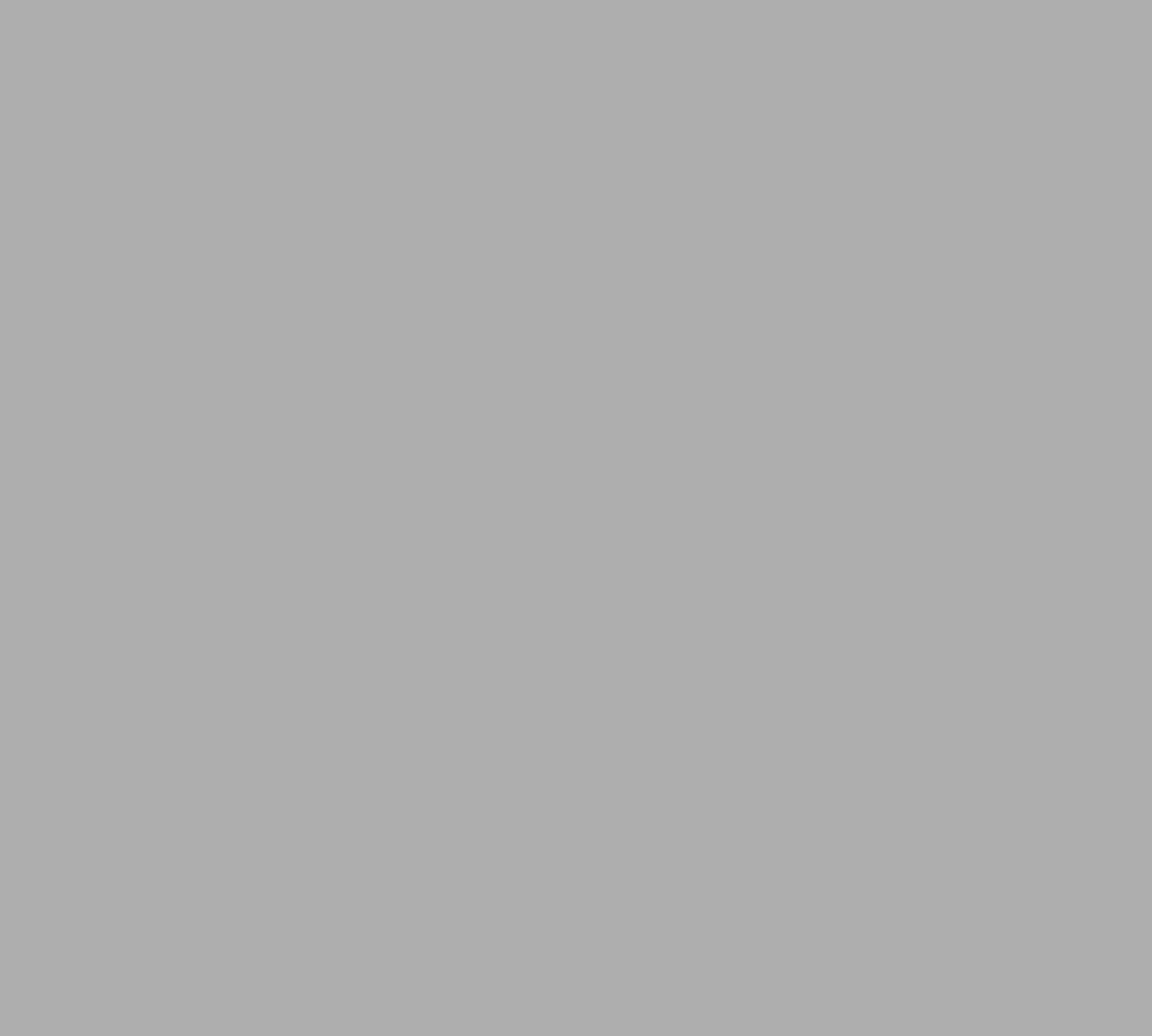
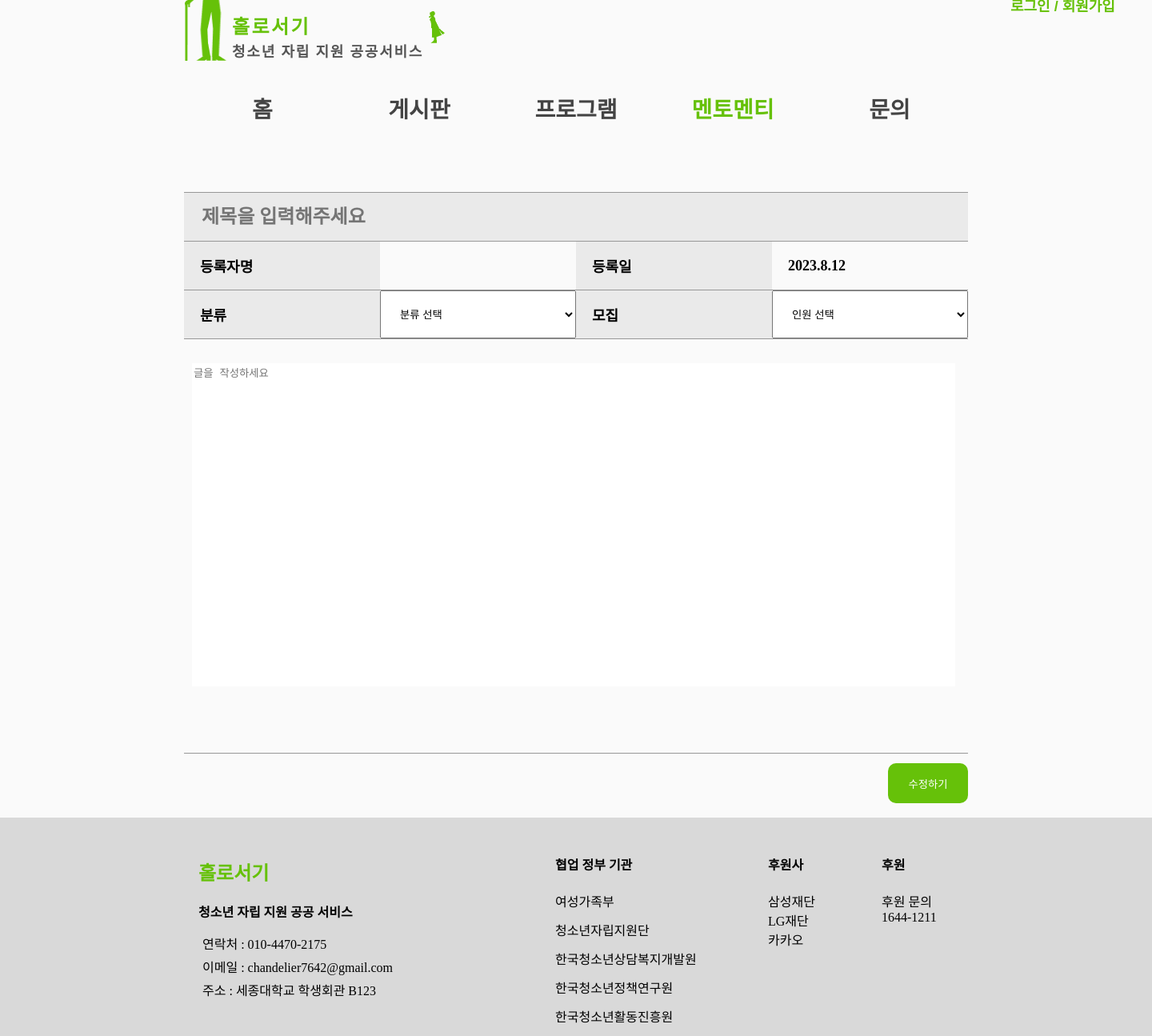
Before and after one commit to Teamo-project/Teamo-frontend, a React (Create React App) app: page /editpost/1 in a window 1280 px wide. Before the commit this address had no page. Shown: the part 60-1355 px from the top of the page at 80% size, 1440 px wide, since content can reach past the window. Before the commit the page ends 800 px from the top, so only its background shows below. Built offline with nearby package versions, Linux system fonts and the light colour scheme; a small style sheet from the web is missing.

Commit message:
멘토멘티 role 수정

```diff
--- a/src/App.js
+++ b/src/App.js
@@ -47,7 +47,7 @@ function App() {
           <Route path="/postlist" element={<Mento />}></Route>
           <Route path="/createpost" element={<CreatePost />}></Route>
           <Route path="/viewpost/:postingId" element={<ViewPost />}></Route>
-          <Route path="/editpost" element={<EditPost />}></Route>
+          <Route path="/editpost/:postingId" element={<EditPost />}></Route>
           <Route path="/inquire" element={<Inquire />}></Route>
         </Routes>
       </Router>
--- a/src/components/js/Redirection.js
+++ b/src/components/js/Redirection.js
@@ -28,6 +28,7 @@ function Redirection() {
         )
         .then(() => {
           userInfo = JSON.parse(jwtDecode(accessToken).USER);
+          console.log(userInfo);
           localStorage.setItem("token", accessToken);
           dispatch(
             login({
@@ -40,9 +41,10 @@ function Redirection() {
               userAge: userInfo.age,
               userPhone: userInfo.phone,
               userRegion: userInfo.region,
+              userRole: userInfo.role,
             })
           );
-          navigate("/");
+          //navigate("/");
         });
     } catch (err) {
       alert("oAuth token expired");
--- a/src/components/js/navigation.js
+++ b/src/components/js/navigation.js
@@ -4,7 +4,7 @@ import navigation from "../css/navigation.module.css";
 import { Link, useNavigate } from "react-router-dom";
 import { Button } from "react-bootstrap";
 import { useEffect, useState } from "react";
-
+import axios from "axios";
 import Mypage from "../../routes/js/mypage";
 import { useDispatch, useSelector } from "react-redux";
 import { logout } from "../../redux/slices/userSlice";
@@ -15,7 +15,7 @@ import log from "../img/Logout.png";
 function Navigation(prop) {
   const token = useSelector((state) => state.persistedReducer.user.userToken);
   const user = useSelector((state) => state.persistedReducer.user.userId);
-
+  const accessToken = localStorage.getItem("token");
   const navigate = useNavigate();
   const dispatch = useDispatch();
   const LogOut = () => {
--- a/src/redux/slices/userSlice.js
+++ b/src/redux/slices/userSlice.js
@@ -12,6 +12,7 @@ export const userSlice = createSlice({
     userAge: "",
     userPhone: "",
     userRegion: "",
+    userRole: "",
   },
   reducers: {
     login: (state, action) => {
@@ -24,6 +25,7 @@ export const userSlice = createSlice({
       state.userAge = action.payload.userAge;
       state.userPhone = action.payload.userPhone;
       state.userRegion = action.payload.userRegion;
+      state.userRole = action.payload.userRole;
     },
     logout: (state) => {
       state.userToken = "";
--- a/src/routes/css/createPost.module.css
+++ b/src/routes/css/createPost.module.css
@@ -6,6 +6,7 @@
   margin: 300px auto 0;
 }
 .titleText {
+  width: 980px;
   margin-left: 20px;
   border: 0px solid;
   background-color: #eaeaea;
--- a/src/routes/js/mentormentee/createPost.js
+++ b/src/routes/js/mentormentee/createPost.js
@@ -1,5 +1,5 @@
 import Navigation from "../../../components/js/navigation";
-import Footer from "../../../components/js/footer";
+
 import post from "../../css/createPost.module.css";
 import { useState } from "react";
 import axios from "axios";
@@ -49,7 +49,7 @@ function CreatePost() {
           },
           {
             headers: {
-              Authorization: `Bearer debug`,
+              Authorization: `Bearer ${accessToken}`,
             },
           }
         )
--- a/src/routes/js/mentormentee/editPost.js
+++ b/src/routes/js/mentormentee/editPost.js
@@ -1,29 +1,30 @@
 import Navigation from "../../../components/js/navigation";
-import Footer from "../../../components/js/footer";
+
 import post from "../../css/createPost.module.css";
 import { useState } from "react";
 import axios from "axios";
-import { useNavigate } from "react-router-dom";
-import { useEffect } from "react";
+import { useNavigate, useParams } from "react-router-dom";
 import { Link } from "react-router-dom";
+import home from "../../css/home.module.css";
 import menu from "../../../components/css/navigationMenu.module.css";
 import { Button } from "react-bootstrap";
+import { useSelector } from "react-redux";
 function EditPost() {
+  const accessToken = localStorage.token;
+  const registor = useSelector((state) => state.persistedReducer.user.userName);
   const [mainText, setMainText] = useState("");
   const [title, setTitle] = useState("");
   const [category, setCategory] = useState("");
-  const [count, setCount] = useState("");
-  const [info, setInfo] = useState({
-    title: "",
-    description: "",
-    category: "",
-    limited: "",
-  });
+  const [recruit, setRecruit] = useState("");
   const today = new Date();
   const navigate = useNavigate();
+
+  const postingId = useParams().postingId;
   const registDay =
     today.getFullYear() + "." + (today.getMonth() + 1) + "." + today.getDate();
-
+  const handleRecruit = (e) => {
+    setRecruit(e.target.value);
+  };
   const handleMainText = (e) => {
     setMainText(e.target.value);
   };
@@ -32,47 +33,24 @@ function EditPost() {
   };
   const handleCategory = (e) => {
     setCategory(e.target.value);
-    console.log(title, mainText, category);
   };
-  useEffect(() => {
-    axios
+
+  const editRequest = () => {
+    if (title == "" || category == "" || recruit == "" || mainText == "") {
+      alert("정보를 모두 기입 후 수정하기 버튼을 눌러주세요");
+    } else {
+      axios //멘토링 게시글 생성
         .put(
-        "http://ec2-3-37-185-169.ap-northeast-2.compute.amazonaws.com:8080/v1/mentoring/1",
-        {
-          title: "법률 멘토링",
-          description: "abcde",
-          category: "법률",
-          limited: 5,
-        },
-        {
-          headers: {
-            Authorization: "Bearer debug",
-          },
-        }
-      )
-      .then(function (res) {
-        setInfo({
-          title: res.data.title,
-          description: res.data.description,
-          category: res.data.category,
-          limited: res.data.limited,
-        });
-        setCount(res.data.count);
-      });
-  }, []);
-  const posting = () => {
-    axios
-      .post(
-        "http://ec2-3-37-185-169.ap-northeast-2.compute.amazonaws.com:8080/v1/mentoring",
+          `http://ec2-3-37-185-169.ap-northeast-2.compute.amazonaws.com:8080/v1/mentoring/${postingId}`,
           {
             title: title,
             description: mainText,
             category: category,
-          limited: 5,
+            limited: recruit,
           },
           {
             headers: {
-            Authorization: "Bearer debug",
+              Authorization: `Bearer ${accessToken}`,
             },
           }
         )
@@ -83,6 +61,7 @@ function EditPost() {
         .catch(function (error) {
           console.log(error);
         });
+    }
   };
   function subTitleBack(input, flag) {
     return flag == "1" ? (
@@ -107,8 +86,7 @@ function EditPost() {
           display: "flex",
           flexDirection: "column",
           width: "980px",
-          // marginLeft: "230px",
-          // marginRight: "230px",
+
           margin: "0 auto",
         }}
       >
@@ -145,19 +123,18 @@ function EditPost() {
           <div className={post.postTitle}>
             <input
               onChange={handleTitle}
-              placeholder={info.title}
+              placeholder="제목을 입력해주세요"
               className={post.titleText}
             ></input>
           </div>
           <hr className={post.line}></hr>
           <div className={post.subTitleBox}>
-            {subTitleBack("등록자명", 0)} {subTitleBack("최원서", 1)}
+            {subTitleBack("등록자명", 0)} {subTitleBack(registor, 1)}
             {subTitleBack("등록일", 0)} {subTitleBack(registDay, 1)}
           </div>
           <hr className={post.line}></hr>
           <div className={post.subTitleBox}>
-            {subTitleBack("", 0)} {subTitleBack("", 1)}
-            {subTitleBack("분류", 0)}{" "}
+            {subTitleBack("분류", 0)}
             <select
               onClick={handleCategory}
               className={post.subTitle}
@@ -170,6 +147,26 @@ function EditPost() {
               <option value={"상담"}>상담</option>
               <option value={"기타"}>기타</option>
             </select>
+            {subTitleBack("모집 ", 0)}
+            <select
+              onClick={handleRecruit}
+              className={post.subTitle}
+              style={{ width: "270px" }}
+            >
+              <option value="" disabled selected>
+                인원 선택
+              </option>
+              <option value={"1"}>1</option>
+              <option value={"2"}>2</option>
+              <option value={"3"}>3</option>
+              <option value={"4"}>4</option>
+              <option value={"5"}>5</option>
+              <option value={"6"}>6</option>
+              <option value={"7"}>7</option>
+              <option value={"8"}>8</option>
+              <option value={"9"}>9</option>
+              <option value={"10"}>10</option>
+            </select>
           </div>
           <hr className={post.line}></hr>
 
@@ -181,13 +178,46 @@ function EditPost() {
             ></textarea>
           </div>
 
-          <button className={post.createBtn} onClick={posting}>
+          <button className={post.createBtn} onClick={editRequest}>
             수정하기
           </button>
         </div>
 
         {isPopup ? "POPUP" : ""}
-        <Footer />
+      </div>
+      {/* <Footer /> */}
+
+      <div className={home.footer}>
+        <div className={home.footerLeft}>
+          <Link to="/" style={{ textDecoration: "none" }}>
+            <h2>홀로서기</h2>
+          </Link>
+          <p>청소년 자립 지원 공공 서비스</p>
+          <div>연락처 : 010-4470-2175</div>
+          <div>이메일 : chandelier7642@gmail.com</div>
+          <div>주소 : 세종대학교 학생회관 B123</div>
+        </div>
+        <div className={home.footerRight}>
+          <div className={home.footerAgency}>
+            <h4>협업 정부 기관</h4>
+            <div>여성가족부</div>
+            <div>청소년자립지원단</div>
+            <div>한국청소년상담복지개발원</div>
+            <div>한국청소년정책연구원</div>
+            <div>한국청소년활동진흥원</div>
+          </div>
+          <div className={home.footerSponsor}>
+            <h4>후원사</h4>
+            <div>삼성재단</div>
+            <div>LG재단</div>
+            <div>카카오</div>
+          </div>
+          <div className={home.footerSpon}>
+            <h4>후원</h4>
+            <div>후원 문의</div>
+            <div>1644-1211</div>
+          </div>
+        </div>
       </div>
     </div>
   );
--- a/src/routes/js/mentormentee/mento.js
+++ b/src/routes/js/mentormentee/mento.js
@@ -10,11 +10,15 @@ import Pagination from "react-js-pagination";
 import { useState } from "react";
 import { useEffect } from "react";
 import axios from "axios";
+import { useSelector } from "react-redux";
 function Mento() {
+  const userRole = useSelector((state) => state.persistedReducer.user.userRole);
+  const [contentList, setContentList] = useState([]);
   const [page, setPage] = useState(1);
   const [search, setSearch] = useState("");
-
-  const onChangeSearch = (e) => {
+  const accessToken = localStorage.getItem("token");
+  const [totalElem, setTotalElem] = useState(0);
+  const handleSearch = (e) => {
     e.preventDefault();
     setSearch(e.target.value);
   };
@@ -26,8 +30,7 @@ function Mento() {
       //필터로 검색 구현
     }
   };
-  const accessToken = localStorage.token;
-
+  console.log(accessToken);
   const handleCategory = () => {};
   const [boardList, setBoardList] = useState([]);
 
@@ -48,15 +51,25 @@ function Mento() {
       )
       .then(function (res) {
         console.log(res);
+
+        setContentList(res.data.content);
+        console.log("contentList", contentList);
         setBoardList(res.data.content);
+        setTotalElem(res.data.totalElements);
       })
       .catch(function (res) {
         console.log(res);
       });
   }, [page]);
-
+  const searchList = () => {
+    const filtered = contentList.filter((itemList) => {
+      console.log("HI", itemList.title.includes(search));
+    });
+    filtered();
+  };
   return (
     <div>
+      {searchList}
       <div
         style={{
           position: "relative",
@@ -104,7 +117,10 @@ function Mento() {
               <option>상담</option>
               <option>기타</option>
             </select>
-            <input className={mentoStyle.search}></input>
+            <input
+              onChange={handleSearch}
+              className={mentoStyle.search}
+            ></input>
             <button className={mentoStyle.searchBtn}>검색</button>
           </div>
         </div>
@@ -113,7 +129,7 @@ function Mento() {
           <div className={mentoStyle.postsTop}>
             <div className={mentoStyle.postsTopName}>순번 | 분류 | 제목</div>
             <div className={mentoStyle.postsTopRegistInfo}>
-              등록자명 | 등록일 | 조회수
+              등록자명 | 등록일 | 마감여부
             </div>
           </div>
           <hr className={mentoStyle.line} />
@@ -127,20 +143,25 @@ function Mento() {
                 createDate={ele.createDate.slice(0, 10)}
                 creatorName={ele.creatorName}
                 count={ele.count}
+                isReceipt={ele.isReceipt}
               />
             );
           })}
 
           <div className={mentoStyle.buttonBox}>
-            <Link to={"/createpost"} className={mentoStyle.wirteBtn}>
-              <p style={{ margin: "auto" }}>글쓰기</p>
-            </Link>
+            {accessToken === null || userRole == "mentee" ? (
+              ""
+            ) : (
+              <Link to={"/createpost"} className={mentoStyle.wirteBtn}>
+                <p style={{ margin: "auto" }}>글쓰기</p>
+              </Link>
+            )}
           </div>
           <div className={mentoStyle.pageNum}>
             <Pagination
               activePage={page}
               itemsCountPerPage={10}
-              totalItemsCount={30}
+              totalItemsCount={totalElem}
               pageRangeDisplayed={5}
               prevPageText={"‹"}
               nextPageText={"›"}
--- a/src/routes/js/mentormentee/viewPost.js
+++ b/src/routes/js/mentormentee/viewPost.js
@@ -8,15 +8,21 @@ import { Link, useParams } from "react-router-dom";
 import menu from "../../../components/css/navigationMenu.module.css";
 import { Button } from "react-bootstrap";
 import { useNavigate } from "react-router-dom";
+import { isRejected } from "@reduxjs/toolkit";
+import { useSelector } from "react-redux";
 function ViewPost() {
+  const userRole = useSelector((state) => state.persistedReducer.user.userRole);
+  console.log(userRole);
   const navigate = useNavigate();
   const accessToken = localStorage.token;
   const postingId = useParams().postingId;
   const [description, setDescription] = useState("");
   const [isPopup, setIsPopup] = useState(false);
-  const [count, setCount] = useState("");
+  const [searchInput, setSearchInput] = useState("");
+  const [mentees, setMentees] = useState([]);
   console.log(postingId);
   const [info, setInfo] = useState({
+    isReceipt: "",
     title: "",
     description: "",
     category: "",
@@ -33,11 +39,16 @@ function ViewPost() {
     } else {
       axios
         .get(
-          `http://ec2-3-37-185-169.ap-northeast-2.compute.amazonaws.com:8080/v1/mentoring/${postingId}`
+          `http://ec2-3-37-185-169.ap-northeast-2.compute.amazonaws.com:8080/v1/mentoring/${postingId}`,
+          {
+            headers: { Authorization: `Bearer ${accessToken}` },
+          }
         )
         .then(function (res) {
-          console.log(res.data);
+          setMentees(res.data.menteees);
+          console.log(mentees);
           setInfo({
+            isReceipt: res.data.isReceipt,
             title: res.data.title,
             description: res.data.description,
             category: res.data.category,
@@ -46,7 +57,6 @@ function ViewPost() {
             count: res.data.count,
             createDate: res.data.createDate.slice(0, 10),
           });
-          console.log(info, "zzz");
         })
         .catch(function (err) {
           console.log(err);
@@ -65,45 +75,54 @@ function ViewPost() {
   }
 
   const handlePopup = () => {
-    setIsPopup(!isPopup);
+    if (accessToken === undefined) {
+      alert("로그인 해주세요.");
+      navigate("/login");
+    } else setIsPopup(!isPopup);
   };
   const handleDescription = (e) => {
     setDescription(e.target.value);
   };
-  const editRequest = () => {
+  const deleteRequest = () => {
+    if (window.confirm("정말 삭제하시겠습니까?")) {
+      axios
+        .delete(
+          `http://ec2-3-37-185-169.ap-northeast-2.compute.amazonaws.com:8080/v1/mentoring/${postingId}`
+        )
+        .then((res) => {
+          navigate("/postlist");
+          alert("삭제되었습니다.");
+        });
+    } else {
+      alert("취소합니다.");
+    }
+  };
+  const endRequest = () => {
     axios
-      .put(
-        "http://ec2-3-37-185-169.ap-northeast-2.compute.amazonaws.com:8080/v1/mentoring/1",
-        {
-          title: "법률 멘토링",
-          description: "abcde",
-          category: "법률",
-          limited: 5,
-        },
-        {
-          headers: {
-            Authorization: `Bearer ${accessToken}`,
-          },
-        }
+      .patch(
+        `http://ec2-3-37-185-169.ap-northeast-2.compute.amazonaws.com:8080/v1/mentoring/${postingId}/receipt`
       )
-      .then(function (res) {
-        console.log(res.data);
-        setCount(res.data.count);
-        console.log(res.data);
+      .then(() => {
+        setInfo({ isReceipt: false });
+        console.log(info);
+        navigate("/postlist");
+        alert("마감되었습니다.");
       });
   };
   const applyRequest = () => {
-    if (description == "") {
+    if (info.isReceipt === false) {
+      alert("마감되었습니다.");
+    } else if (description === "") {
       alert("지원동기를 입력하십시오.");
     } else {
       axios
         .post(
-          "http://ec2-3-37-185-169.ap-northeast-2.compute.amazonaws.com:8080/v1/mentee/2",
+          `http://ec2-3-37-185-169.ap-northeast-2.compute.amazonaws.com:8080/v1/mentee/${postingId}`,
           {
             description: description,
           },
           {
-            headers: { Authorization: "Bearer debug" },
+            headers: { Authorization: `Bearer ${accessToken}` },
           }
         )
         .then((res) => {
@@ -111,7 +130,7 @@ function ViewPost() {
           navigate("/postlist");
         })
         .catch((err) => {
-          console.log(err);
+          alert(err.response.data.message);
         });
     }
   };
@@ -182,7 +201,7 @@ function ViewPost() {
       ) : (
         ""
       )}
-      {console.log(postingId)}
+      {console.log(info.isReceipt)}
       <div
         style={{
           position: "relative",
@@ -229,54 +248,70 @@ function ViewPost() {
           </div>
           <hr className={post.line}></hr>
           <div className={post.subTitleBox}>
-            {subTitleBack("등록자명", 0)} {subTitleBack(info.title, 1)}
+            {subTitleBack("등록자명", 0)} {subTitleBack(info.name, 1)}
             {subTitleBack("등록일", 0)} {subTitleBack(info.createDate, 1)}
           </div>
           <hr className={post.line}></hr>
           <div className={post.subTitleBox}>
             {subTitleBack("분류", 0)} {subTitleBack(info.category, 1)}
-            {subTitleBack("조회수", 0)} {subTitleBack("조회수 어카쥥", 1)}
+            {subTitleBack("마감여부", 0)}{" "}
+            {subTitleBack(info.isReceipt == true ? "모집중" : "마감", 1)}
           </div>
           <hr className={post.line}></hr>
 
           <div className={post.mainText}>
             {info.description}
-
-            <div className={post.recruitment}>
-              모집인원 {info.count} / {info.limited}
-            </div>
+            {info.isReceipt == true ? (
+              <div className={post.recruitment}>
+                모집인원 {info.count} / {info.limited}
+              </div>
+            ) : (
+              ""
+            )}
           </div>
 
           <div className={post.mentoring}>
             <p className={post.mentoringText}>멘토링 연결 신청</p>
-
             <button className={post.mentoringBtn} onClick={handlePopup}>
               신청하러가기
             </button>
 
             {console.log(accessToken)}
-            {accessToken == undefined ? (
+            {accessToken == undefined || userRole == "mentee" ? (
               ""
             ) : (
-              <Link to="/editpost">
-                <button className={post.mentoringBtn} onClick={editRequest}>
-                  Edit
-                </button>
+              <Link to={`/editpost/${postingId}`}>
+                <button className={post.mentoringBtn}>Edit</button>
               </Link>
             )}
-            {accessToken == undefined ? (
+            {accessToken == undefined || userRole == "mentee" ? (
               ""
             ) : (
-              <button className={post.mentoringBtn} onClick={editRequest}>
+              <button className={post.mentoringBtn} onClick={endRequest}>
                 접수 마감
               </button>
             )}
+            {accessToken == undefined || userRole == "mentee" ? (
+              ""
+            ) : (
+              <button className={post.mentoringBtn} onClick={deleteRequest}>
+                삭제하기
+              </button>
+            )}
           </div>
+          <p>신청한 멘티</p>
+          {mentees === undefined
+            ? ""
+            : mentees.map((ele) => {
+                console.log(ele.menteeName);
+                return (
+                  <button className={post.menteeBtn}>{ele.menteeName}</button>
+                );
+              })}
         </div>
       </div>
 
       {/* <Footer /> */}
-
       <div className={home.footer}>
         <div className={home.footerLeft}>
           <Link to="/" style={{ textDecoration: "none" }}>
```
Also changed, not shown: src/components/js/mentoPosts.js (+11 -5 lines), src/routes/css/mento.module.css (+6 -1 lines), src/routes/css/post.module.css (+9 -0 lines). Lines whose indentation alone changed are shown as unchanged.
